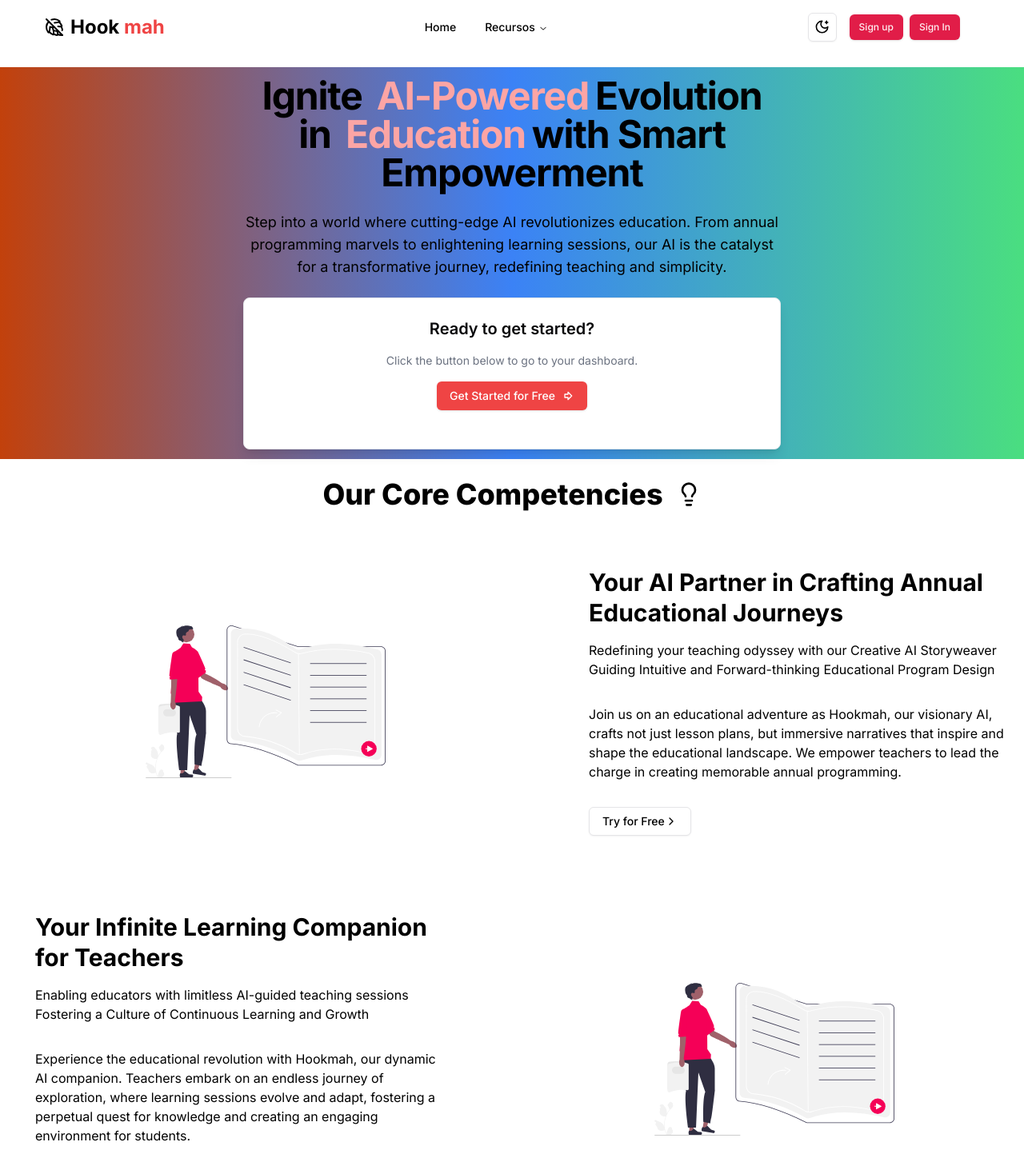
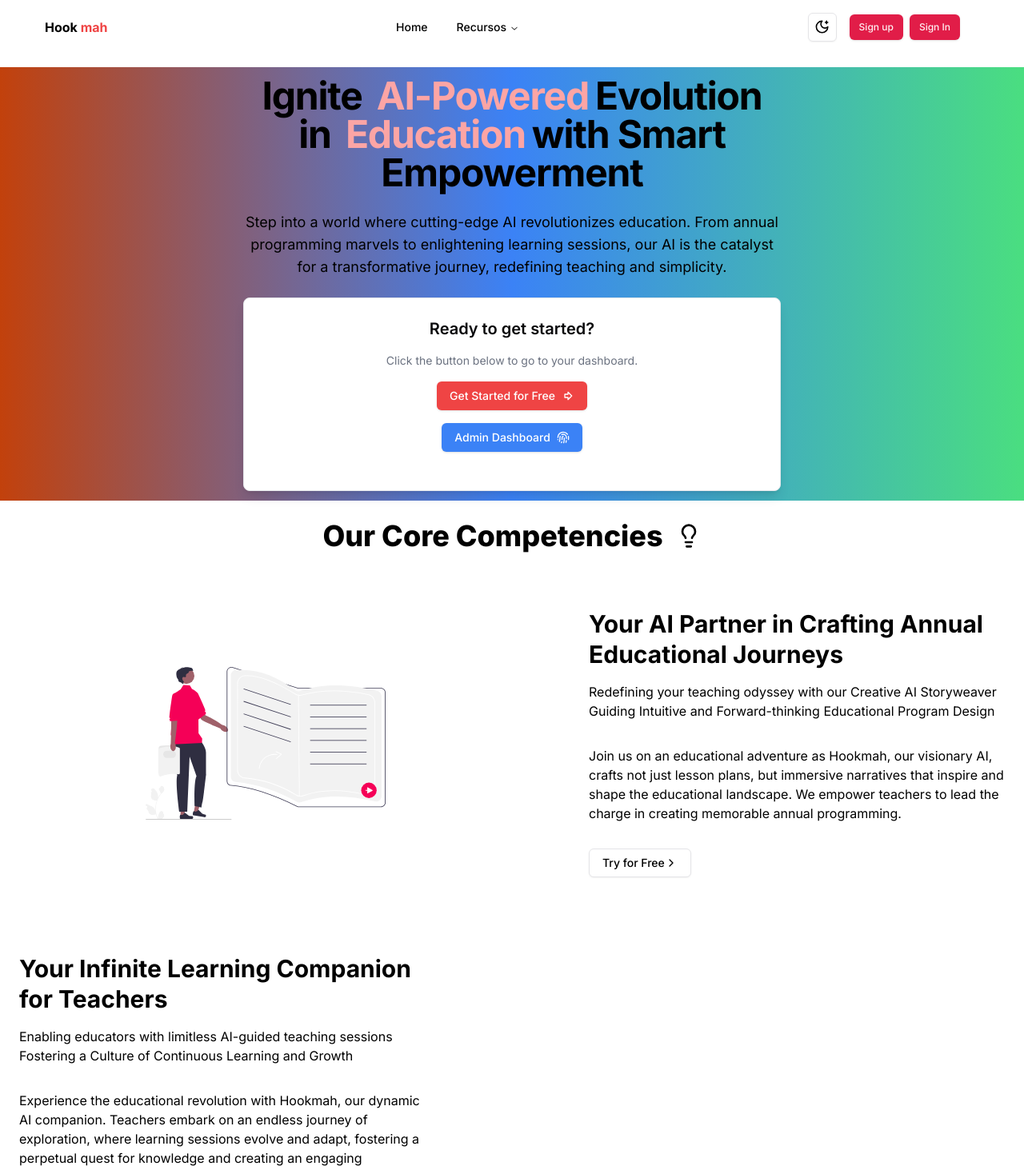
Before and after one commit to Harmaton/hookmah, a Next.js app: page / in a window 1280 px wide. Shown: the top 1463 px of the page at 80% size. Built offline with nearby package versions, Linux system fonts and the light colour scheme; no server answers.

Commit message:
admin page added

```diff
--- a/app/(dashboard)/_components/sidebar-routes.tsx
+++ b/app/(dashboard)/_components/sidebar-routes.tsx
@@ -27,17 +27,17 @@ const adminRoutes = [
   {
     icon: FolderKanban,
     label: "Analytics",
-    href: "/admin/teacher/courses",
+    href: "/admin/analytics",
   },
   {
     icon: PenLine,
     label: "Manage Teachers",
-    href: "/admin/teacher",
+    href: "/admin/teachers",
   },
   {
     icon: Webhook,
     label: "Support",
-    href: "/admin/teacher",
+    href: "/admin/support",
   },
 ]
 
--- a/app/(dashboard)/_components/sidebar.tsx
+++ b/app/(dashboard)/_components/sidebar.tsx
@@ -1,14 +1,17 @@
 import { HopOff } from "lucide-react"
 import { Logo } from "./logo"
 import { SidebarRoutes } from "./sidebar-routes"
+import Link from "next/link"
 
 export const Sidebar = () => {
   return (
     <div className="h-full flex flex-col overflow-y-auto shadow-sm">
       <div className="p-6">
-      <h1 className="text-2xl">
-      Hook <span className="text-red-500">mah</span>
-       </h1>
+        <Link href='/'>
+        <h1 className="text-2xl">
+        Hook <span className="text-red-500">mah</span>
+        </h1>
+       </Link>
       </div>
       <div className="flex flex-col w-full">
         <SidebarRoutes />
--- a/components/about2.tsx
+++ b/components/about2.tsx
@@ -5,7 +5,7 @@ import Image from "next/image";
 export default function About2() {
   return (
     <div className="m-auto">
-      <div className="container mx-auto px-6 py-12 ml-5">
+      <div className="container mx-auto px-6 py-12 m-auto">
         <div className="flex flex-col lg:flex-row items-center">
           <div className="lg:w-1/2 lg:pr-24 lg:order-1"> {/* Changed lg:w-1/2 to lg:pr-24 and added lg:order-1 */}
           <h1 className="text-3xl font-bold leading-tight mb-4">
@@ -23,7 +23,7 @@ export default function About2() {
               <ChevronRight className="w-4 h-4" />
             </Button>
           </div>
-          <div className="lg:w-1/2 lg:order-2 m-auto"> {/* Changed lg:w-1/2 to lg:order-2 */}
+          <div className="lg:w-1/2 lg:order-2 m-auto hidden"> {/* Changed lg:w-1/2 to lg:order-2 */}
             <Image
               className="m-auto"
               src="/undraw-book.svg"
--- a/components/hero.tsx
+++ b/components/hero.tsx
@@ -3,7 +3,7 @@
 import { Button } from "@/components/ui/button";
 import Link from "next/link";
 import { CardContent, Card } from "@/components/ui/card";
-import { ArrowBigRight, Group } from "lucide-react";
+import { ArrowBigRight, Fingerprint, Group } from "lucide-react";
 import React, { FC } from "react";
 
 const Hero: FC = () => {
@@ -23,12 +23,20 @@ const Hero: FC = () => {
             <p className="text-sm text-gray-500">
               Click the button below to go to your dashboard.
             </p>
-            <Link href="#">
+            <Link href="/annual">
               <Button className="flex items-center justify-center gap-2 px-4 py-2 text-sm font-medium text-white bg-red-500 rounded-md hover:bg-green-500">
                 Get Started for Free
                 <ArrowBigRight className="w-4 h-4" />
               </Button>
             </Link>
+
+            <Link href="/admin/analytics">
+              <Button className="flex items-center justify-center gap-2 px-4 py-2 text-sm font-medium text-white bg-blue-500 rounded-md hover:bg-green-500">
+                Admin Dashboard
+                <Fingerprint className="w-4 h-4" />
+              </Button>
+            </Link>
+
           </CardContent>
         </Card>
       </div>
--- a/components/navbar.tsx
+++ b/components/navbar.tsx
@@ -42,32 +42,35 @@ const Navbar = () => {
 
   return (
     <nav className="p-4 top-0 z-40 w-full m-0 md:pr-10 bg-transparent sticky">
-
       <div className="px-4 sm:px-10 flex justify-between items-center">
         <div className="flex items-center space-x-2">
-        <HopOff className="h-6 w-6" />
           <Link href="/">
-
-            <div className="font-4xl font-bold">
+            <div className="font-3xl font-bold">
               {/* <Image src="/logo-gash-1.png" height={50} width={100} alt="logo" /> */}
-
-              <h1 className="text-2xl">
+              <h1 className="">
                 Hook <span className="text-red-500">mah</span>
               </h1>
             </div>
           </Link>
         </div>
 
-
         <div className="flex-grow md:flex md:items-center md:justify-center hidden  space-x-4">
-             <NavigationMenuDemo />
-          </div>
-
+          <NavigationMenuDemo />
+        </div>
 
         <div className="flex items-center space-x-4">
           <ModeToggle />
           {user?.isSignedIn ? (
+            <>
+             <div className="flex mr-2 ">
+              <Link href='/annual'>
+              <Button>
+                Dashboard
+              </Button>
+              </Link>
+              </div>
             <UserButton afterSignOutUrl="/" />
+            </>
           ) : (
             <div className="flex mr-2 ">
               <div className="mr-2">
```
